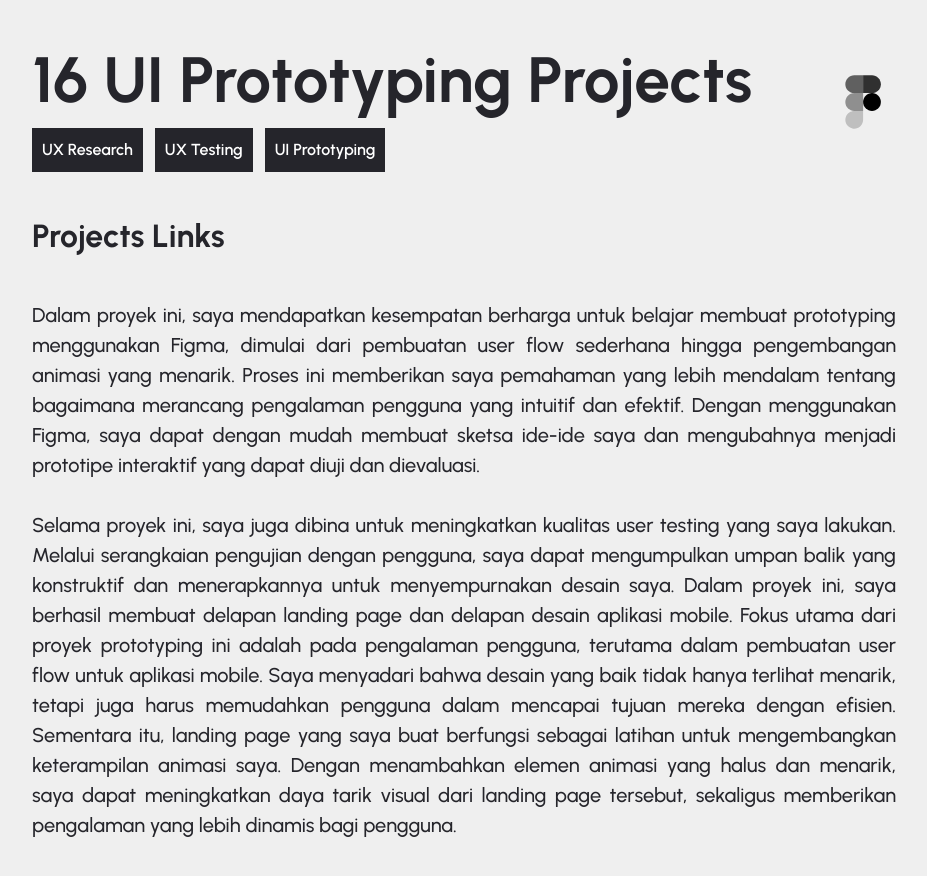
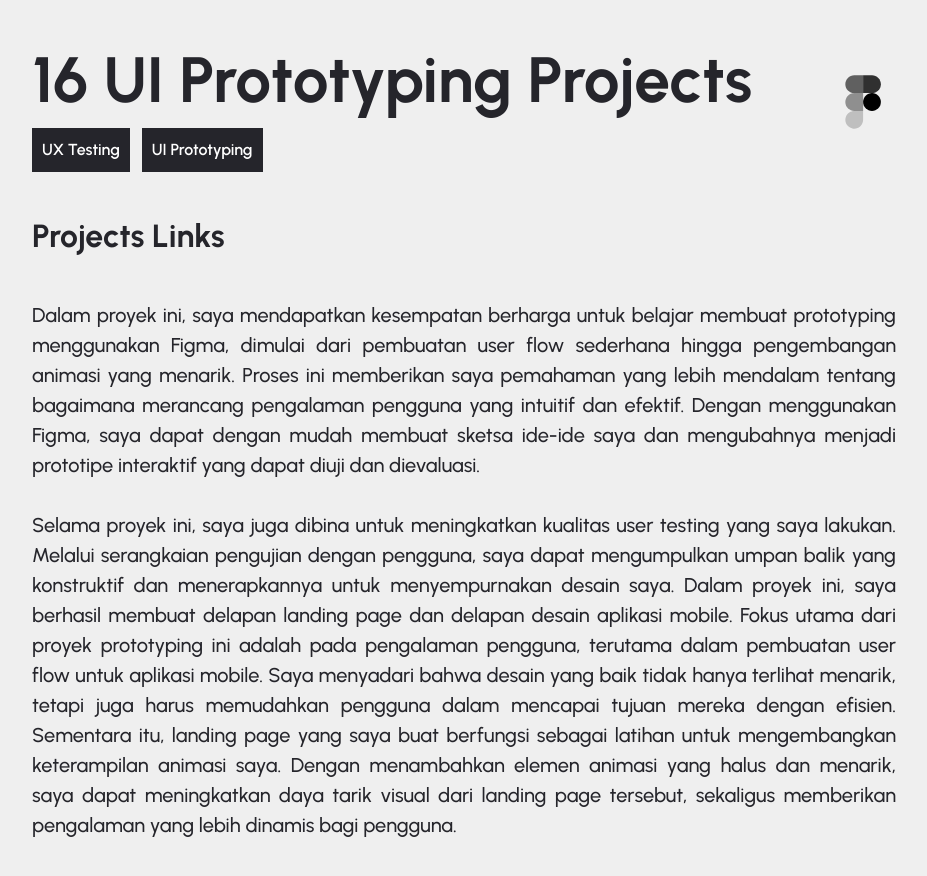
Before and after one commit to St4rkXc/web-pkl, a website: page proto.html in a window 1280 px wide. Shown: the part 900-1776 px from the top of the page, without its empty margins (176-1103 px from the left). Drawn offline with Linux system fonts and the light colour scheme.

```diff
--- a/proto.html
+++ b/proto.html
@@ -39,7 +39,6 @@
                     <div>
                         <p class="text-3xl font-bold text-text">16 UI Prototyping Projects</p>
                         <div class="flex space-x-3">
-                            <div class="duration-200 my-badge group-hover:bg-white group-hover:text-text">UX Research</div>
                             <div class="duration-200 my-badge group-hover:bg-white group-hover:text-text">UX Testing</div>
                             <div class="duration-200 my-badge group-hover:bg-white group-hover:text-text">UI Prototyping</div>
                         </div>
```
